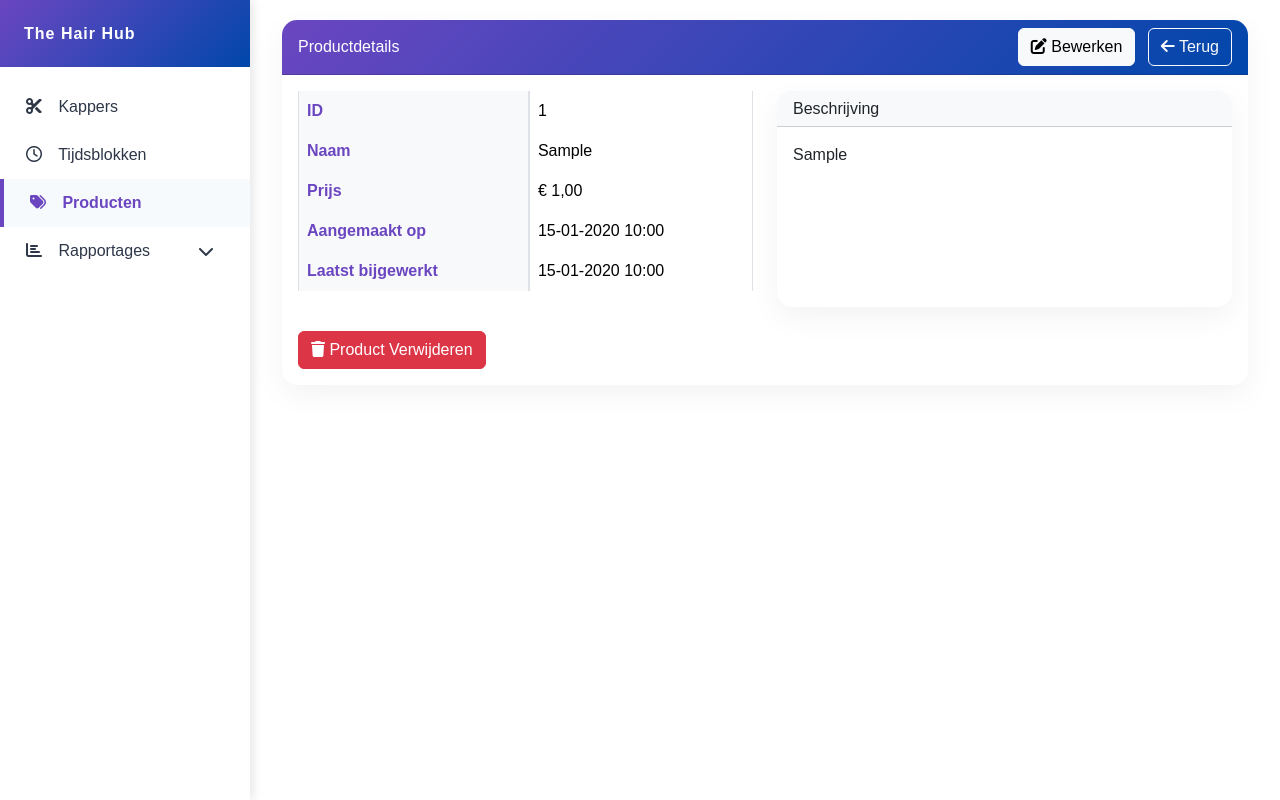
After one commit to AMO-GT/examen-v2, a Laravel app: page /producten/1 in a window 1280 px wide. The commit adds this page. Run offline with Laravel 12, Linux system fonts and the light colour scheme; tables that the repository leaves empty hold one stand-in row (values such as "Sample post"); style sheets or scripts are compiled from the project's sources; some libraries are stand-ins or nearby versions.

Commit message:
Implementeer producten functionaliteit
- Toegevoegd ProductController voor beheer van producten
- views voor producten overzicht, details, toevoegen en bewerken

```diff
--- /dev/null
+++ b/app/Http/Controllers/ProductController.php
@@ -0,0 +1,103 @@
+<?php
+
+namespace App\Http\Controllers;
+
+use App\Models\Product;
+use Illuminate\Http\Request;
+
+class ProductController extends Controller
+{
+    /**
+     * Toon een lijst van alle producten.
+     */
+    public function index()
+    {
+        $producten = Product::all();
+        return view('producten.index', compact('producten'));
+    }
+
+    /**
+     * Toon het formulier voor het toevoegen van een nieuw product.
+     */
+    public function create()
+    {
+        return view('producten.create');
+    }
+
+    /**
+     * Sla een nieuw product op in de database.
+     */
+    public function store(Request $request)
+    {
+        $validatie = $request->validate([
+            'naam' => 'required|string|max:100',
+            'prijs' => 'required|numeric|min:0',
+            'beschrijving' => 'nullable|string',
+        ], [
+            'naam.required' => 'Je moet een productnaam invullen.',
+            'naam.max' => 'De productnaam mag niet langer zijn dan 100 tekens.',
+            'prijs.required' => 'Je moet een prijs invullen.',
+            'prijs.numeric' => 'De prijs moet een getal zijn.',
+            'prijs.min' => 'De prijs kan niet negatief zijn.',
+        ]);
+
+        $product = Product::create($validatie);
+
+        return redirect()->route('producten.index')
+            ->with('success', 'Product is succesvol toegevoegd.');
+    }
+
+    /**
+     * Toon de details van een specifiek product.
+     */
+    public function show($id)
+    {
+        $product = Product::findOrFail($id);
+        return view('producten.show', compact('product'));
+    }
+
+    /**
+     * Toon het formulier voor het bewerken van een product.
+     */
+    public function edit($id)
+    {
+        $product = Product::findOrFail($id);
+        return view('producten.edit', compact('product'));
+    }
+
+    /**
+     * Update het aangegeven product in de database.
+     */
+    public function update(Request $request, $id)
+    {
+        $validatie = $request->validate([
+            'naam' => 'required|string|max:100',
+            'prijs' => 'required|numeric|min:0',
+            'beschrijving' => 'nullable|string',
+        ], [
+            'naam.required' => 'Je moet een productnaam invullen.',
+            'naam.max' => 'De productnaam mag niet langer zijn dan 100 tekens.',
+            'prijs.required' => 'Je moet een prijs invullen.',
+            'prijs.numeric' => 'De prijs moet een getal zijn.',
+            'prijs.min' => 'De prijs kan niet negatief zijn.',
+        ]);
+
+        $product = Product::findOrFail($id);
+        $product->update($validatie);
+
+        return redirect()->route('producten.index')
+            ->with('success', 'Product is succesvol bijgewerkt.');
+    }
+
+    /**
+     * Verwijder het aangegeven product uit de database.
+     */
+    public function destroy($id)
+    {
+        $product = Product::findOrFail($id);
+        $product->delete();
+
+        return redirect()->route('producten.index')
+            ->with('success', 'Product is succesvol verwijderd.');
+    }
+}
--- a/app/Models/Product.php
+++ b/app/Models/Product.php
@@ -10,6 +10,9 @@ class Product extends Model
     use HasFactory;
 
     protected $primaryKey = 'product_id';
+
+    // Definieer de tabelnaam expliciet
+    protected $table = 'producten';
 
     protected $fillable = ['naam', 'prijs', 'beschrijving', 'eigenaar_id'];
 
--- a/resources/views/layouts/admin.blade.php
+++ b/resources/views/layouts/admin.blade.php
@@ -297,6 +297,11 @@
                     <i class="far fa-clock"></i> Tijdsblokken
                 </a>
             </li>
+            <li class="sidebar-menu-item">
+                <a href="{{ route('producten.index') }}" class="sidebar-menu-link {{ request()->routeIs('producten.*') ? 'active' : '' }}">
+                    <i class="fas fa-tags"></i> Producten
+                </a>
+            </li>
             <!-- Rapportage menu items -->
             <li class="sidebar-menu-item">
                 <a href="#rapportageMenu" class="sidebar-menu-link d-flex justify-content-between align-items-center" data-bs-toggle="collapse" aria-expanded="false">
--- /dev/null
+++ b/resources/views/producten/show.blade.php
@@ -0,0 +1,67 @@
+@extends('layouts.admin')
+
+@section('content')
+<div class="container-fluid">
+    <div class="card">
+        <div class="card-header bg-primary text-white d-flex justify-content-between align-items-center">
+            <h5 class="mb-0">Productdetails</h5>
+            <div>
+                <a href="{{ route('producten.edit', $product->product_id) }}" class="btn btn-light me-2">
+                    <i class="fas fa-edit"></i> Bewerken
+                </a>
+                <a href="{{ route('producten.index') }}" class="btn btn-outline-light">
+                    <i class="fas fa-arrow-left"></i> Terug
+                </a>
+            </div>
+        </div>
+        <div class="card-body">
+            <div class="row">
+                <div class="col-md-6">
+                    <table class="table table-bordered">
+                        <tr>
+                            <th class="bg-light">ID</th>
+                            <td>{{ $product->product_id }}</td>
+                        </tr>
+                        <tr>
+                            <th class="bg-light">Naam</th>
+                            <td>{{ $product->naam }}</td>
+                        </tr>
+                        <tr>
+                            <th class="bg-light">Prijs</th>
+                            <td>€ {{ number_format($product->prijs, 2, ',', '.') }}</td>
+                        </tr>
+                        <tr>
+                            <th class="bg-light">Aangemaakt op</th>
+                            <td>{{ $product->created_at->format('d-m-Y H:i') }}</td>
+                        </tr>
+                        <tr>
+                            <th class="bg-light">Laatst bijgewerkt</th>
+                            <td>{{ $product->updated_at->format('d-m-Y H:i') }}</td>
+                        </tr>
+                    </table>
+                </div>
+                <div class="col-md-6">
+                    <div class="card h-100">
+                        <div class="card-header bg-light">
+                            <h6 class="mb-0">Beschrijving</h6>
+                        </div>
+                        <div class="card-body">
+                            {{ $product->beschrijving }}
+                        </div>
+                    </div>
+                </div>
+            </div>
+
+            <div class="mt-4">
+                <form action="{{ route('producten.destroy', $product->product_id) }}" method="POST" class="d-inline">
+                    @csrf
+                    @method('DELETE')
+                    <button type="submit" class="btn btn-danger" onclick="return confirm('Weet je zeker dat je dit product wilt verwijderen?')">
+                        <i class="fas fa-trash"></i> Product Verwijderen
+                    </button>
+                </form>
+            </div>
+        </div>
+    </div>
+</div>
+@endsection
--- a/routes/web.php
+++ b/routes/web.php
@@ -6,6 +6,7 @@ use App\Http\Controllers\BeheerdersController;
 use App\Http\Controllers\MedewerkersController;
 use App\Http\Controllers\TijdsblokController;
 use App\Http\Controllers\RapportageController;
+use App\Http\Controllers\ProductController;
 use Illuminate\Support\Facades\Route;
 
 Route::get('/', function () {
@@ -67,4 +68,7 @@ Route::middleware('auth')->group(function () {
 // Rapportage routes
 Route::get('/rapportage/uren-overzicht', [RapportageController::class, 'urenOverzicht'])->name('rapportage.uren-overzicht');
 
+// Producten routes
+Route::resource('producten', ProductController::class);
+
 require __DIR__.'/auth.php';
```
Also changed, not shown: resources/views/producten/create.blade.php (added, +50 -0 lines), resources/views/producten/edit.blade.php (added, +51 -0 lines), resources/views/producten/index.blade.php (added, +65 -0 lines), database/migrations/2025_04_03_104021_create_producten_table.php.
